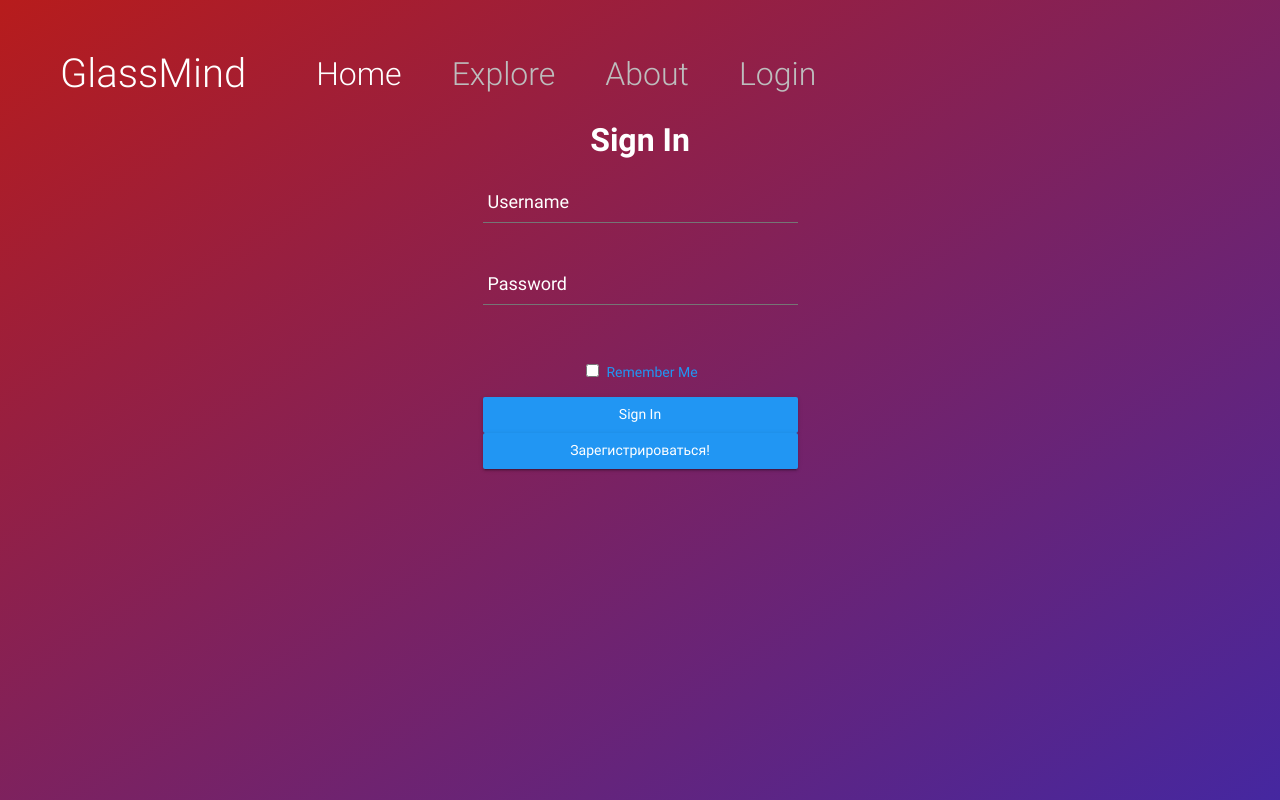
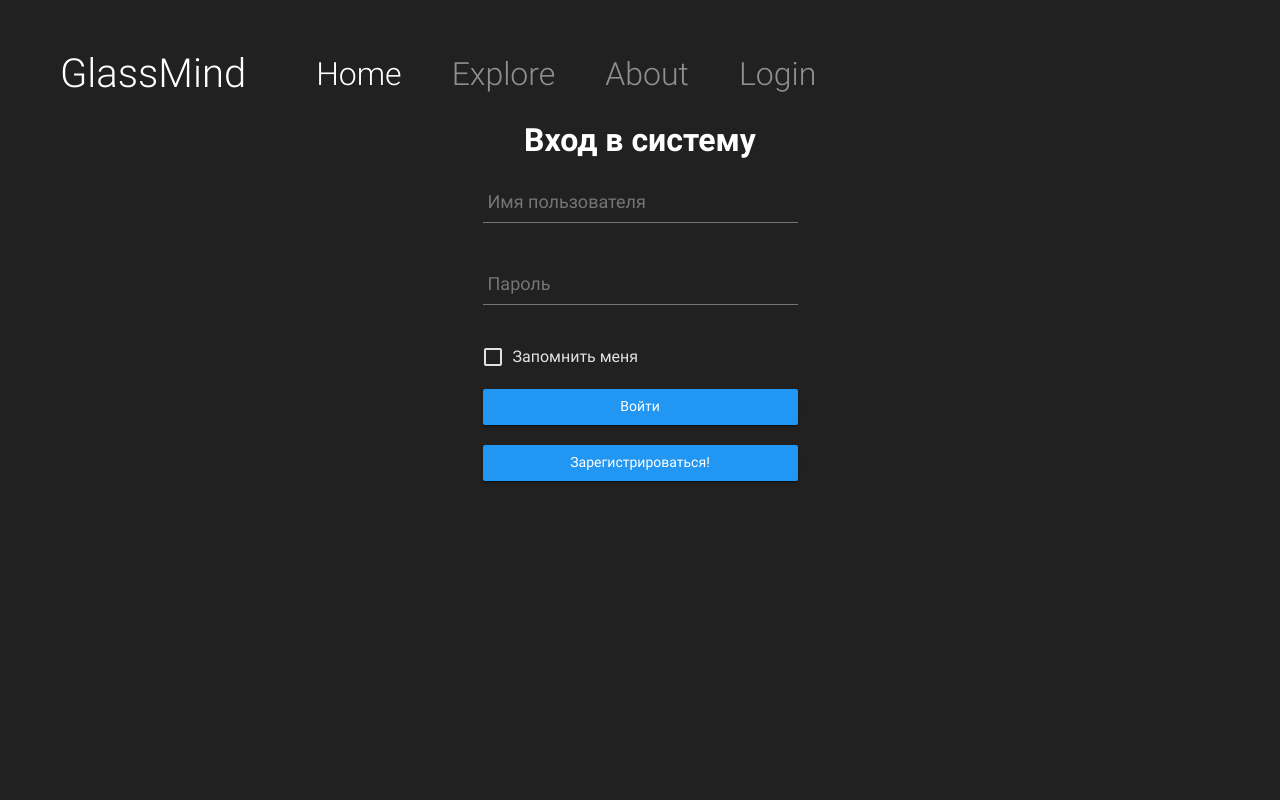
Before and after one commit to AcaplaStd/GlassMind, a Flask app: page /login in a window 1280 px wide. Run offline with Flask 2, Linux system fonts and the light colour scheme; some libraries are stand-ins or nearby versions.

Commit message:
Сделал по красоте форму и уведомления

```diff
--- a/GlassMind/forms.py
+++ b/GlassMind/forms.py
@@ -1,28 +1,28 @@
 from flask_wtf import FlaskForm
 from wtforms import StringField, PasswordField, BooleanField, SubmitField
-from wtforms.validators import ValidationError, DataRequired, Email, EqualTo
+from wtforms.validators import ValidationError, DataRequired, Email
 from .models import User
 
 
 class LoginForm(FlaskForm):
-    username = StringField('Username', validators=[DataRequired()])
-    password = PasswordField('Password', validators=[DataRequired()])
-    remember_me = BooleanField('Remember Me')
-    submit = SubmitField('Sign In')
+    username = StringField('Имя пользователя', validators=[DataRequired()])
+    password = PasswordField('Пароль', validators=[DataRequired()])
+    remember_me = BooleanField('Запомнить меня')
+    submit = SubmitField('Войти')
 
 
 class RegisterForm(FlaskForm):
-    username = StringField('Username', validators=[DataRequired()])
-    email = StringField('Email', validators=[DataRequired(), Email()])
-    password = PasswordField('Password', validators=[DataRequired()])
-    submit = SubmitField('Register')
+    username = StringField('Имя пользователя', validators=[DataRequired()])
+    email = StringField('E-mail', validators=[DataRequired(), Email()])
+    password = PasswordField('Пароль', validators=[DataRequired()])
+    submit = SubmitField('Зарегистрироваться')
 
     def validate_username(self, username):
         user = User.query.filter_by(username=username.data).first()
         if user is not None:
-            raise ValidationError('Please use a different username.')
+            raise ValidationError('Имя пользователя уже занято')
 
     def validate_email(self, email):
         user = User.query.filter_by(email=email.data).first()
         if user is not None:
-            raise ValidationError('Please use a different email address.')
+            raise ValidationError('E-mail уже занят')
--- a/GlassMind/routes.py
+++ b/GlassMind/routes.py
@@ -6,10 +6,14 @@ from .models import User
 from werkzeug.urls import url_parse
 
 
+def render_template_params(template_name_or_list, **context):
+    return render_template(template_name_or_list, is_whitemode=False, **context)
+
+
 @app.route('/')
 @app.route('/index')
 def index():
-    return render_template('home_page.html', is_whitemode=True)
+    return render_template_params('home_page.html')
 
 
 @app.route('/login', methods=['GET', 'POST'])
@@ -26,8 +30,9 @@ def login():
         next_page = request.args.get('next')
         if not next_page or url_parse(next_page).netloc != '':
             next_page = url_for('index')
+        flash('Login success!')
         return redirect(next_page)
-    return render_template('login.html', title='Sign In', form=form)
+    return render_template_params('login.html', title='Sign In', form=form)
 
 
 @app.route('/logout')
@@ -48,7 +53,7 @@ def register():
         db.session.commit()
         flash('Congratulations, you are now a registered user!')
         return redirect(url_for('login'))
-    return render_template('register.html', title='Register', form=form)
+    return render_template_params('register.html', title='Register', form=form)
 
 
 @app.route('/static/css/<path:path>')
--- a/GlassMind/static/css/style.css
+++ b/GlassMind/static/css/style.css
@@ -1,9 +1,20 @@
 body {
     margin: 0;
-    font-family: 'Roboto', sans-serif;
+    font-family: 'Roboto', 'Segoe UI', sans-serif;
 }
 
-.main-color, .nn-content {
+a {
+    text-decoration: none;
+}
+
+:root {
+    --md-onsurface-rgb: #FFFFFF;
+    --md-onsurface-rgb-whitemode: #000000;
+    --md-primary-rgb: #2196F3;
+    --md-onprimary-rgb: #FFFFFF
+}
+
+.custom-color, .content-color {
     padding: 100px 70px 40px 70px;
     width: calc(100vw - 140px);
     height: calc(100vh - 140px);
@@ -32,8 +43,7 @@ body {
 }
 
 .nav-item, .nav-item > a:link, .nav-item > a:visited {
-    color: #BDBDBD;
-    text-decoration: none;
+    color: #FFFFFF7F;
 }
 
 .nav-item.nav-title {
@@ -55,14 +65,80 @@ section {
     /*padding: 100px 70px 40px 70px;*/
 }
 
-.main-color {
+/* TODO: Make dynamic color */
+
+.custom-color {
     background: linear-gradient(to top left, #4527A0, #B71C1C);
     color: #FFFFFF;
 }
 
-.nn-content {
+/* TODO: Сделать что нибудь с этим */
+
+.content-color {
     background: #212121;
     color: #FFFFFF;
+}
+
+/* Notifications */
+
+#notifications {
+    cursor: pointer;
+    position: fixed;
+    right: 0;
+    z-index: 9999;
+    bottom: 0;
+    margin-bottom: 22px;
+    margin-right: 15px;
+    max-width: 300px;
+}
+
+.alert {
+    position: relative;
+    padding: .75rem 1.25rem;
+    margin-bottom: 1rem;
+    border: 1px solid transparent;
+    border-radius: .25rem;
+}
+
+.alert-info {
+    color: #0c5460;
+    background-color: #d1ecf1;
+    border-color: #bee5eb;
+}
+
+.alert-warning {
+    color: #856404;
+    background-color: #fff3cd;
+    border-color: #ffeeba;
+}
+
+.alert-danger {
+    color: #721c24;
+    background-color: #f8d7da;
+    border-color: #f5c6cb;
+}
+
+.alert-success {
+    color: #155724;
+    background-color: #d4edda;
+    border-color: #c3e6cb;
+}
+
+.alert .close:not(:disabled):not(.disabled) {
+    cursor: pointer;
+}
+
+.alert *, .alert ::after, .alert ::before {
+    box-sizing: border-box;
+}
+
+.alert .close {
+    float: right;
+    font-size: 1.3rem;
+    font-weight: 700;
+    line-height: 1;
+    color: #000000;
+    opacity: .7;
 }
 
 /* Forms */
@@ -112,7 +188,7 @@ form {
 .md-input input:focus ~ label, input:valid ~ label {
     top: -20px;
     font-size: 14px;
-    color: #2196F3;
+    color: var(--md-primary-rgb);
 }
 
 .md-input .bar {
@@ -127,7 +203,7 @@ form {
     width: 0;
     bottom: 0;
     position: absolute;
-    background: #2196F3;
+    background: var(--md-primary-rgb);
     transition: 0.2s ease all;
 }
 
@@ -142,31 +218,6 @@ form {
 .md-input input:focus ~ .bar:before, input:focus ~ .bar:after {
     width: 50%;
 }
-
-.md-input .highlight {
-    position: absolute;
-    height: 60%;
-    width: 100px;
-    top: 25%;
-    left: 0;
-    pointer-events: none;
-    opacity: 0.5;
-}
-
-.md-input input:focus ~ .highlight {
-    animation: inputHighlighter 0.3s ease;
-}
-
-@keyframes inputHighlighter {
-    from {
-        background: #5264AE;
-    }
-    to {
-        width: 0;
-        background: transparent;
-    }
-}
-
 
 .md-btn {
     font-family: 'Roboto', sans-serif;
@@ -184,13 +235,14 @@ form {
     user-select: none;
     border: 0;
     border-radius: 2px;
-    background: #2196F3;
+    background: var(--md-primary-rgb);
     color: #FFFFFF;
     outline: 0;
+    margin-bottom: 20px;
 }
 
 .md-btn:focus {
-    background: #0b76cc;
+    background: var(--md-primary-rgb);
 }
 
 .md-btn-raised {
@@ -217,7 +269,7 @@ form {
     height: 120px;
     margin-left: -60px;
     margin-top: -60px;
-    background: rgba(255, 255, 255, 0.3);
+    opacity: 0.3;
     border-radius: 100%;
     transform: scale(0);
 }
@@ -247,31 +299,184 @@ form {
     visibility: visible;
 }
 
+/* Checkbox */
+
+.md-checkbox {
+    z-index: 0;
+    position: relative;
+    display: inline-block;
+    color: var(--md-onsurface-rgb);
+    opacity: 0.87;
+    font-size: 16px;
+    line-height: 1.5;
+    text-align: left;
+    margin-bottom: 20px;
+}
+
+.md-checkbox > input {
+    -moz-appearance: none;
+    -webkit-appearance: none;
+    z-index: -1;
+    position: absolute;
+    left: -10px;
+    top: -8px;
+    display: block;
+    margin: 0;
+    border-radius: 50%;
+    width: 40px;
+    height: 40px;
+    background-color: rgba(var(--md-onsurface-rgb), 0.6);
+    box-shadow: none;
+    outline: none;
+    opacity: 0;
+    transform: scale(1);
+    pointer-events: none;
+    transition: opacity 0.3s, transform 0.2s;
+}
+
+.md-checkbox > span {
+    display: inline-block;
+    width: 100%;
+    cursor: pointer;
+}
+
+.md-checkbox > span::before {
+    content: "";
+    display: inline-block;
+    box-sizing: border-box;
+    margin: 3px 11px 3px 1px;
+    border: 2px solid var(--md-onsurface-rgb);
+    border-radius: 2px;
+    width: 18px;
+    height: 18px;
+    vertical-align: top;
+    transition: border-color 0.2s, background-color 0.2s;
+}
+
+.md-checkbox > span::after {
+    content: "";
+    display: block;
+    position: absolute;
+    top: 3px;
+    left: 1px;
+    width: 10px;
+    height: 5px;
+    border: solid 2px transparent;
+    border-right: none;
+    border-top: none;
+    transform: translate(3px, 4px) rotate(-45deg);
+}
+
+.md-checkbox > input:checked,
+.md-checkbox > input:indeterminate {
+    background-color: var(--md-primary-rgb);
+}
+
+.md-checkbox > input:checked + span::before,
+.md-checkbox > input:indeterminate + span::before {
+    border-color: var(--md-primary-rgb);
+    background-color: var(--md-primary-rgb);
+}
+
+.md-checkbox > input:checked + span::after,
+.md-checkbox > input:indeterminate + span::after {
+    border-color: var(--md-onprimary-rgb);
+}
+
+.md-checkbox > input:indeterminate + span::after {
+    border-left: none;
+    transform: translate(4px, 3px);
+}
+
+.md-checkbox:hover > input {
+    opacity: 0.04;
+}
+
+.md-checkbox > input:focus {
+    opacity: 0.12;
+}
+
+.md-checkbox:hover > input:focus {
+    opacity: 0.16;
+}
+
+.md-checkbox > input:active {
+    opacity: 1;
+    transform: scale(0);
+    transition: transform 0s, opacity 0s;
+}
+
+.md-checkbox > input:active + span::before {
+    border-color: var(--md-primary-rgb);
+}
+
+.md-checkbox > input:checked:active + span::before {
+    border-color: transparent;
+    background-color: var(--md-onsurface-rgb);
+    opacity: 0.6;
+}
+
+.md-checkbox > input:disabled {
+    opacity: 0;
+}
+
+.md-checkbox > input:disabled + span {
+    color: var(--md-onsurface-rgb);
+    opacity: 0.38;
+    cursor: initial;
+}
+
+.md-checkbox > input:disabled + span::before {
+    border-color: currentColor;
+}
+
+.md-checkbox > input:checked:disabled + span::before,
+.md-checkbox > input:indeterminate:disabled + span::before {
+    border-color: transparent;
+    background-color: currentColor;
+}
+
+
 
 /* Whitemode */
 
-.whitemode.two_part_page .nn-content {
+.whitemode .content-color {
     background: #FAFAFA;
     color: #000000;
 }
 
-.whitemode.two_part_page.viewing-page-2 .navbar .nav-title {
+.whitemode.one_part_page .nav-item, .whitemode.one_part_page .nav-item > a:link, .whitemode.one_part_page .nav-item > a:visited {
+    color: #BDBDBD;
+}
+
+.whitemode.one_part_page .nav-title, .whitemode.one_part_page .nav-item:hover:not(.active), .whitemode.one_part_page .nav-item.active, .whitemode.one_part_page .nav-item:not(.active) > a:hover, .whitemode.one_part_page .nav-item:not(.active) > a:active {
     color: #000000;
 }
 
-.whitemode.two_part_page.viewing-page-2 .navbar .nav-item:hover:not(.active) {
+.whitemode.two_part_page.viewing-page-2 .nav-item, .whitemode.two_part_page.viewing-page-2 .nav-item > a:link, .whitemode.two_part_page.viewing-page-2 .nav-item > a:visited {
+    color: #BDBDBD;
+}
+
+.whitemode.two_part_page.viewing-page-2 .nav-title, .whitemode.two_part_page.viewing-page-2 .nav-item:hover:not(.active), .whitemode.two_part_page.viewing-page-2 .nav-item.active, .whitemode.two_part_page.viewing-page-2 .nav-item:not(.active) > a:hover, .whitemode.two_part_page.viewing-page-2 .nav-item:not(.active) > a:active {
     color: #000000;
 }
 
-.whitemode.two_part_page.viewing-page-2 .navbar .nav-item.active {
-    color: #000000;
+.whitemode.two_part_page.viewing-page-2 .md-checkbox {
+    color: var(--md-onsurface-rgb-whitemode);
 }
 
-
-.whitemode.two_part_page.viewing-page-2 .nav-item, .nav-item > a:link, .whitemode.two_part_page.viewing-page-2 .nav-item > a:visited {
-    color: #BDBDBD;
+.whitemode.two_part_page.viewing-page-2 .md-checkbox > span::before {
+    border-color: var(--md-onsurface-rgb-whitemode);
 }
 
-.whitemode.two_part_page.viewing-page-2 .nav-item.active, .whitemode.two_part_page.viewing-page-2 .nav-item:hover:not(.active), .whitemode.two_part_page.viewing-page-2 .nav-item:not(.active) > a:hover, .whitemode.two_part_page.viewing-page-2 .nav-item:not(.active) > a:active {
-    color: #000000;
+.whitemode.one_part_page .md-checkbox {
+    color: var(--md-onsurface-rgb-whitemode);
 }
+
+.whitemode.one_part_page .md-checkbox > span::before {
+    border-color: var(--md-onsurface-rgb-whitemode);
+}
+
+.content-color .md-input label {
+    color: #757575;
+}
--- /dev/null
+++ b/GlassMind/static/js/Notify.js
@@ -0,0 +1,45 @@
+Notify = function (text, style, time, callback, close_callback) {
+
+    if (typeof time == 'undefined') time = 10000;
+    var $container = $('#notifications');
+    var icon = '<i class="fa fa-info-circle "></i>';
+
+    if (typeof style == 'undefined') style = 'info';
+
+    var html = $('<div class="alert alert-' + style + '  hide">' + icon + " " + text + '</div>');
+
+    $('<a>', {
+        text: '×',
+        class: 'button close',
+        style: 'padding-left: 10px;',
+        href: '#',
+        click: function (e) {
+            e.preventDefault();
+            close_callback && close_callback();
+            remove_notice();
+        }
+    }).prependTo(html);
+
+    $container.prepend(html);
+    html.removeClass('hide').hide().fadeIn(700);
+
+    function remove_notice() {
+        html.stop().fadeOut(700, complete=(function () {
+            html.remove();
+        }));
+    }
+
+    var timer = setTimeout(remove_notice, time);
+
+    $(html).hover(function () {
+        clearInterval(timer);
+    }, function () {
+        timer = setTimeout(remove_notice, time);
+    });
+
+    html.on('click', function () {
+        clearInterval(timer);
+        callback && callback();
+        remove_notice();
+    });
+};
--- a/GlassMind/templates/base.html
+++ b/GlassMind/templates/base.html
@@ -6,8 +6,23 @@
     <script type="text/javascript" src="{{ url_for('send_js', path='jquery-3.3.1.min.js') }}"></script>
     <link rel="stylesheet" href="{{ url_for('send_css', path='style.css') }}">
     <link rel="stylesheet" href="{{ url_for('send_css', path='Roboto.css') }}">
+    <link rel="stylesheet" href="https://use.fontawesome.com/releases/v5.7.2/css/all.css" integrity="sha384-fnmOCqbTlWIlj8LyTjo7mOUStjsKC4pOpQbqyi7RrhN7udi9RwhKkMHpvLbHG9Sr" crossorigin="anonymous">
+    <script type="text/javascript" src="{{ url_for('send_js', path='Notify.js') }}"></script>
     {% block head %}
     {% endblock %}
+    <script type="text/javascript">
+        $(document).ready(function () {
+            {% with messages = get_flashed_messages() %}
+                {% if messages %}
+                    {% for message in messages %}
+                        Notify("{{ message }}");
+                    {% endfor %}
+                {% endif %}
+            {% endwith %}
+            {% block documentready %}
+            {% endblock %}
+        });
+    </script>
 </head>
 <body class="{% if is_whitemode == true %}whitemode{% endif %}{% for body_class in body_classes %} {{ body_class }}{% endfor %}{% block custom_body_classes %}{% endblock %}">
 <div class="navbar">
@@ -22,15 +37,7 @@
     <div class="nav-item"><a href="{{ url_for('logout') }}">Logout</a></div>
     {% endif %}
 </div>
-{% with messages = get_flashed_messages() %}
-{% if messages %}
-<ul>
-    {% for message in messages %}
-    <li>{{ message }}</li>
-    {% endfor %}
-</ul>
-{% endif %}
-{% endwith %}
+<div id="notifications"></div>
 {% block content %}
 {% endblock %}
 </body>
--- a/GlassMind/templates/form_page.html
+++ b/GlassMind/templates/form_page.html
@@ -1,7 +1,9 @@
 {% extends "base.html" %}
 
+{% block custom_body_classes %} one_part_page{% endblock %}
+
 {% block content %}
-<div class="main-color">
+<div class="content-color">
     <div class="form">
         {% block form %}
         {% endblock %}
--- a/GlassMind/templates/form_render.html
+++ b/GlassMind/templates/form_render.html
@@ -1,7 +1,6 @@
 {% macro render_field(field, label_visible=true) -%}
-    <div class="md-input {{ kwargs.pop('class_', '') }}">
+    <div class="md-input">
         {{ field(class_='', **kwargs) }}
-        <span class="highlight"></span>
         <span class="bar"></span>
         <label for="{{ field.id }}">{{ field.label.text }}</label>
         {% if field.errors %}
@@ -21,28 +20,23 @@
     {% endif %}
 {%- endmacro %}
 
-{% macro render_std_button(text, onclick='', class='') -%}
-    <button type="button" class="md-btn md-btn-raised md-btn-ripple {{ class }}" onclick="{{ onclick }}">{{ text }}</button>
+{% macro render_std_button(text, redirect_to='', onclick='') -%}
+    <button type="button" class="md-btn md-btn-raised md-btn-ripple {{ class_ }}" onclick="{% if redirect_to is defined and redirect_to|length %}window.location='{{ url_for(redirect_to) }}'{% else %}{{ onclick }}{% endif %}">{{ text }}</button>
+{%- endmacro %}
+
+{% macro render_checkbox(field, label_visible=true) -%}
+    <label class="md-checkbox">
+        {{ field(type='checkbox', **kwargs) }}
+        <span>{{ field.label.text }}</span>
+    </label>
+    {% if field.errors %}
+        {% for e in field.errors %}
+            <span style="color: red;">[{{ e }}]</span>
+        {% endfor %}
+    {% endif %}
 {%- endmacro %}
 
 <!--TODO: Доделать часть снизу-->
-
-{# Renders checkbox fields since they are represented differently in bootstrap
-    Params:
-        field - WTForm field (there are no check, but you should put here only BooleanField.
-        kwargs - pass any arguments you want in order to put them into the html attributes.
-        There are few exceptions: for - for_, class - class_, class__ - class_
-
-    Example usage:
-        {{ macros.render_checkbox_field(form.remember_me) }}
- #}
-{% macro render_checkbox_field(field) -%}
-    <div class="checkbox">
-        <label>
-            {{ field(type='checkbox', **kwargs) }} {{ field.label }}
-        </label>
-    </div>
-{%- endmacro %}
 
 {# Renders radio field
     Params:
--- a/GlassMind/templates/login.html
+++ b/GlassMind/templates/login.html
@@ -2,13 +2,13 @@
 {% import 'form_render.html' as rend %}
 
 {% block form %}
-    <h1>Sign In</h1>
+    <h1>Вход в систему</h1>
     <form action="" method="post" novalidate>
         {{ form.hidden_tag() }}
         {{ rend.render_field(form.username) }}
         {{ rend.render_field(form.password) }}
-        <p>{{ form.remember_me() }} {{ form.remember_me.label }}</p>
+        {{ rend.render_checkbox(form.remember_me) }}
         {{ rend.render_submit(form.submit) }}
-        {{ rend.render_std_button('Зарегистрироваться!', onclick="window.location='/register'") }}
+        {{ rend.render_std_button('Зарегистрироваться!', redirect_to="register") }}
     </form>
 {% endblock %}
--- a/GlassMind/templates/register.html
+++ b/GlassMind/templates/register.html
@@ -2,7 +2,7 @@
 {% import 'form_render.html' as rend %}
 
 {% block form %}
-    <h1>Sign Up</h1>
+    <h1>Регистрация</h1>
     <form action="" method="post" novalidate>
         {{ form.hidden_tag() }}
         {{ rend.render_field(form.username) }}
```
Also changed, not shown: GlassMind/templates/home_page.html (+10 -12 lines).
